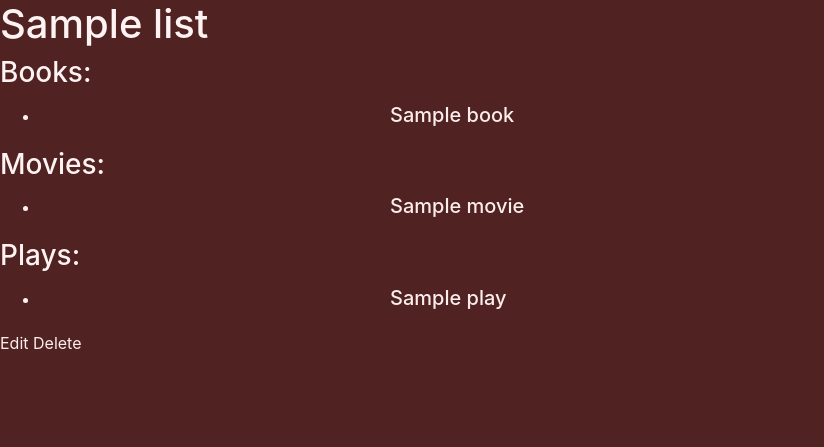
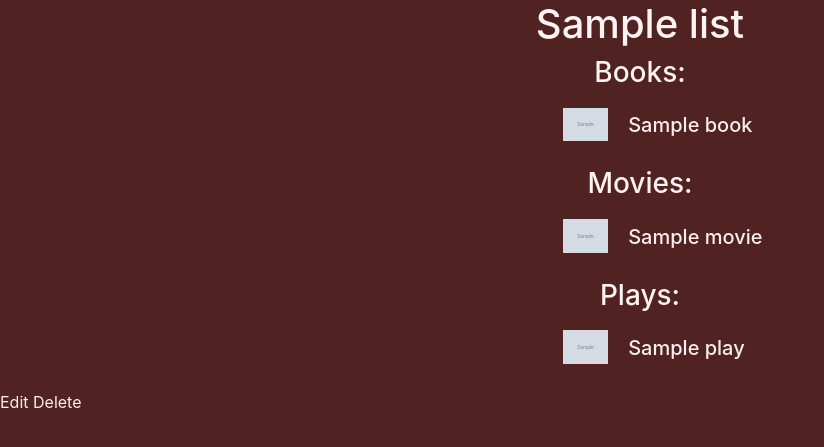
Before and after one commit to nununuam/WishWash, a Django app: page /lists/1 in a window 1280 px wide. Shown: the part 66-513 px from the top of the page, without its empty margins (0-824 px from the left). Run offline with Django 4.2, Linux system fonts and the light colour scheme; tables that the repository leaves empty hold one stand-in row (values such as "Sample post"); grey boxes marked "Sample" are stand-in pictures.

Commit message:
show images next to text

```diff
--- a/main_app/static/styles/styles.css
+++ b/main_app/static/styles/styles.css
@@ -260,3 +260,35 @@ iframe{
     text-decoration: none;
     color: rgba(255, 213, 213, 0.886);
 }
+.listDetail h1, h3{
+    text-align: center;
+}
+.listDetail h3{
+    padding-bottom: 10px;
+}
+.listDetail a{
+    display: flex;
+    align-items:center;
+}
+.listDetail h5{
+    padding: 0;
+}
+.listDetail h5:hover{
+    text-decoration: none;
+    color: rgba(255, 213, 213, 0.886);
+}
+.listDetail a:hover{
+    text-decoration: none;
+}
+.listDetail li{
+    list-style: none;
+    display: flex;
+    align-items: center;
+}
+.listDetail ul{
+    padding: 0;
+}
+.listDetail img{
+    margin: 0 20px 10px 44%;
+    max-width:45px;
+}
--- a/main_app/templates/detailList.html
+++ b/main_app/templates/detailList.html
@@ -2,11 +2,18 @@
 {% load static %}
 
 {% block content %}
+<style>
+    body{
+        margin: 0;
+    }
+</style>
+<div class ='listDetail'>
     <h1>{{list.name}}</h1>
     <h3>Books:</h3>
     <ul>
         {% for book in list.books.all %}
             <li>
+                <img src = "{{book.img}}"/>
                 <a href="{% url 'detailBook' book.pk %}">
                     <h5>{{book.title}}</h5>
                 </a>
@@ -19,6 +26,7 @@
     <ul>
         {% for movie in list.movies.all %}
             <li>
+                <img src = "{{movie.img}}"/>
                 <a href="{% url 'detailMovie' movie.pk %}">
                     <h5>{{movie.title}}</h5>
                 </a>
@@ -31,6 +39,7 @@
     <ul>
         {% for play in list.plays.all %}
             <li>
+                <img src = "{{play.img}}"/>
                 <a href="{% url 'detailBroadway' play.pk %}">
                     <h5>{{play.title}}</h5>
                 </a>
@@ -39,7 +48,7 @@
             <div>No Play</div>
         {% endfor %}
     </ul>
-
+</div>
     <a href = "{% url 'listUpdate' list.pk %}">Edit</a>
     <a href = "{% url 'listDelete' list.pk %}">Delete</a>
 
--- a/main_app/views.py
+++ b/main_app/views.py
@@ -147,6 +147,12 @@ class DeleteList(LoginRequiredMixin, DeleteView):
 class DetailList(DetailView):
     model = List
     template_name = "detailList.html"
+    def get_context_data(self, **kwargs):
+        context = super().get_context_data(**kwargs)
+        context["movies"] = Movie.objects.all()
+        context["plays"] = Play.objects.all()
+
+        return context
 
 class DetailBookPage(DetailView):
     model = Book
@@ -155,6 +161,7 @@ class DetailBookPage(DetailView):
         context = super().get_context_data(**kwargs)
         context["movies"] = Movie.objects.all()
         context["plays"] = Play.objects.all()
+        context["books"] = Book.objects.all()
         return context
 
 # def DetailBookPage(request, book_id):
```
